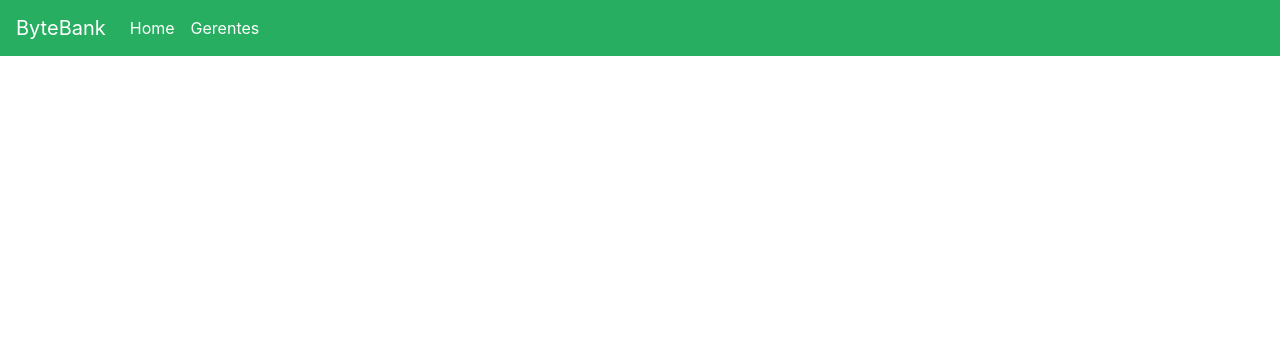
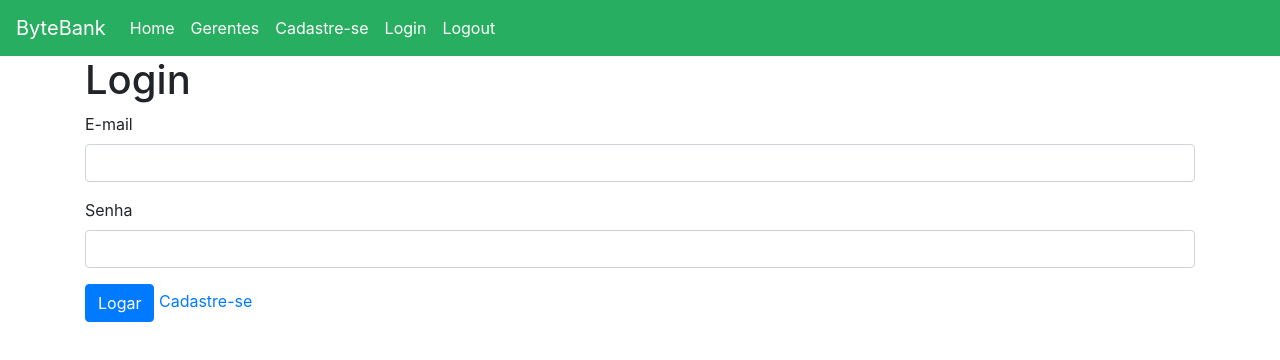
Before and after one commit to uJoao22/Project_2-Vue.js, a Vue app in the folder ByteBank-Gerentes/: page /#/login in a window 1280 px wide. Shown: the top 360 px of the page. Built offline with nearby package versions, Linux system fonts and the light colour scheme.

Commit message:
Criando o Login e Logout

```diff
--- a/ByteBank-Gerentes/src/App.vue
+++ b/ByteBank-Gerentes/src/App.vue
@@ -1,19 +1,17 @@
 <template>
   <div id="app">
-    <nav class="navbar navbar-expand-lg navbar-bytebank">
+    <nav class="navbar navbar-expand navbar-bytebank">
       <a class="navbar-brand" href="#">ByteBank</a>
       <button class="navbar-toggler" type="button" data-toggle="collapse" data-target="#navbarSupportedContent" aria-controls="navbarSupportedContent" aria-expanded="false" aria-label="Toggle navigation">
         <span class="navbar-toggler-icon"></span>
       </button>
       <div class="collapse navbar-collapse" id="navbarSupportedContent">
         <ul class="navbar-nav mr-auto">
-          <li class="nav-item">
-            <router-link class="nav-link" to="/">Home</router-link>
+          <li class="nav-item" v-for="(route, index) of routes" :key="index">
+            <router-link class="nav-link" :to="route.path ? route.path : '/'"> {{ route.titulo }} </router-link>
           </li>
           <li class="nav-item">
-            <router-link to="/gerentes" class="nav-link">
-              Gerentes
-            </router-link>
+            <a href="#" class="nav-link" @click.prevent="efetuarLogout">Logout</a>
           </li>
         </ul>
       </div>
@@ -21,6 +19,25 @@
     <router-view/>
   </div>
 </template>
+
+<script>
+import { routes } from './router'
+
+export default {
+  data(){
+    return {
+      routes: routes
+    }
+  },
+
+  methods: {
+    efetuarLogout(){
+      localStorage.removeItem('token')
+      this.$router.push({ name: 'login' })
+    }
+  }
+}
+</script>
 
 <style>
 .navbar {
--- a/ByteBank-Gerentes/src/router/index.js
+++ b/ByteBank-Gerentes/src/router/index.js
@@ -3,24 +3,34 @@ import VueRouter from 'vue-router'
 import Gerentes from '../views/Gerentes.vue'
 import Home from '../views/Home.vue'
 import NovoUsuario from '../views/NovoUsuario.vue'
+import Login from '../views/Login.vue'
 
 Vue.use(VueRouter)
 
-const routes = [
+export const routes = [
   {
     path: '',
     name: 'home',
-    component: Home
+    component: Home,
+    titulo: 'Home'
   },
   {
     path: '/gerentes',
     name: 'gerentes',
-    component: Gerentes
+    component: Gerentes,
+    titulo: 'Gerentes'
   },
   {
     path: '/cadastre-se',
     name: 'novo.usuario',
-    component: NovoUsuario
+    component: NovoUsuario,
+    titulo: 'Cadastre-se'
+  },
+  {
+    path: '/login',
+    name: 'login',
+    component: Login,
+    titulo: 'Login'
   }
 ]
 
--- /dev/null
+++ b/ByteBank-Gerentes/src/views/Login.vue
@@ -0,0 +1,49 @@
+<template>
+  <div class="container">
+      <h1>Login</h1>
+      <form @submit.prevent="efetuarLogin">
+          <div class="form-group">
+              <label for="email">E-mail</label>
+              <input type="email" class="form-control" id="email" v-model="usuario.email"/>
+          </div>
+          <div class="form-group">
+              <label for="senha">Senha</label>
+              <input type="password" class="form-control" id="senha" v-model="usuario.senha"/>
+          </div>
+          <button type="submit" class="btn btn-primary brn-block">Logar</button>
+
+          <router-link :to="{ name: 'novo.usuario' }">
+              Cadastre-se
+          </router-link>
+      </form>
+  </div>
+</template>
+
+<script>
+import axios from 'axios'
+
+export default {
+    data(){
+        return {
+            usuario: {}
+        }
+    },
+
+    methods: {
+        efetuarLogin(){
+            axios.post('http://localhost:8082/auth/login', this.usuario)
+                .then(res => {
+                    console.log(res)
+                    //Salvando os acesso do token no localStorage, para não finalizar a sessão mesmo se regarregar a página
+                    localStorage.setItem('token', res.data.access_token)
+                    this.$router.push({ name: 'gerentes' })
+                })
+                .catch(err => console.log(err))
+        }
+    }
+}
+</script>
+
+<style>
+
+</style>
--- a/ByteBank-Gerentes/src/views/NovoUsuario.vue
+++ b/ByteBank-Gerentes/src/views/NovoUsuario.vue
@@ -4,15 +4,15 @@
         <form @submit.prevent="enviarFormulario">
             <div class="form-group">
                 <label for="name">Nome</label>
-                <input type="text" class="form-control" name="name" v-model="usuario.nome"/>
+                <input type="text" class="form-control" id="name" v-model="usuario.nome"/>
             </div>
             <div class="form-group">
                 <label for="email">E-mail</label>
-                <input type="email" class="form-control" name="email" v-model="usuario.email"/>
+                <input type="email" class="form-control" id="email" v-model="usuario.email"/>
             </div>
             <div class="form-group">
                 <label for="senha">Senha</label>
-                <input type="password" class="form-control" name="senha" v-model="usuario.senha"/>
+                <input type="password" class="form-control" id="senha" v-model="usuario.senha"/>
             </div>
             <button type="submit" class="btn btn-primary">Salvar</button>
         </form>
@@ -37,7 +37,10 @@ export default {
         enviarFormulario(){
             //Usando o axios para inserir dados na API com POST, 1 parametro é a para onde enviar os dados e o 2 são os dados
             axios.post('http://localhost:8082/auth/register', this.usuario)
-                .then(res => console.log(res))
+                .then(res => {
+                    console.log(res)
+                    this.$router.push({ name: 'login' })
+                })
                 .catch(err => console.log(err))
         }
     }
```
